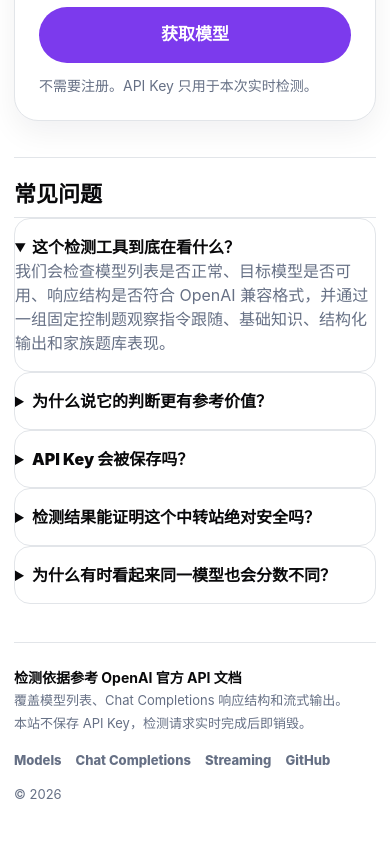
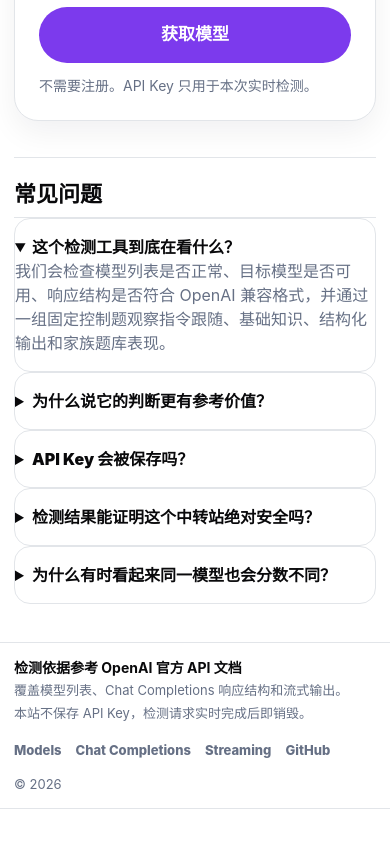
Before and after one commit to renyuanhang415-gif/apilatencytest, a website: page public/index.html in a window 390 px wide. Shown: the part 727-1571 px from the top of the page. After the commit the page ends 1536 px from the top, so only its background shows below. Drawn offline with Linux system fonts and the light colour scheme.

Commit message:
Make authority footer full width

```diff
--- a/public/styles.css
+++ b/public/styles.css
@@ -690,12 +690,19 @@ h1 {
   align-items: center;
   justify-content: space-between;
   gap: 18px;
+  width: 100vw;
+  margin: 8px calc(50% - 50vw) 0;
+  padding: 14px max(32px, calc((100vw - 1160px) / 2));
   border-top: 1px solid var(--line);
+  border-bottom: 1px solid var(--line);
+  background: #fff;
 }
 
 .authority-note {
-  display: grid;
-  gap: 3px;
+  display: flex;
+  align-items: center;
+  gap: 6px 10px;
+  flex-wrap: wrap;
 }
 
 .authority-note strong {
@@ -751,6 +758,17 @@ h1 {
     white-space: normal;
   }
 
+  .authority-footer {
+    margin-left: calc(50% - 50vw);
+    margin-right: calc(50% - 50vw);
+    padding: 14px;
+  }
+
+  .authority-note {
+    display: grid;
+    gap: 3px;
+  }
+
   h1 {
     font-size: clamp(38px, 14vw, 58px);
   }
```
